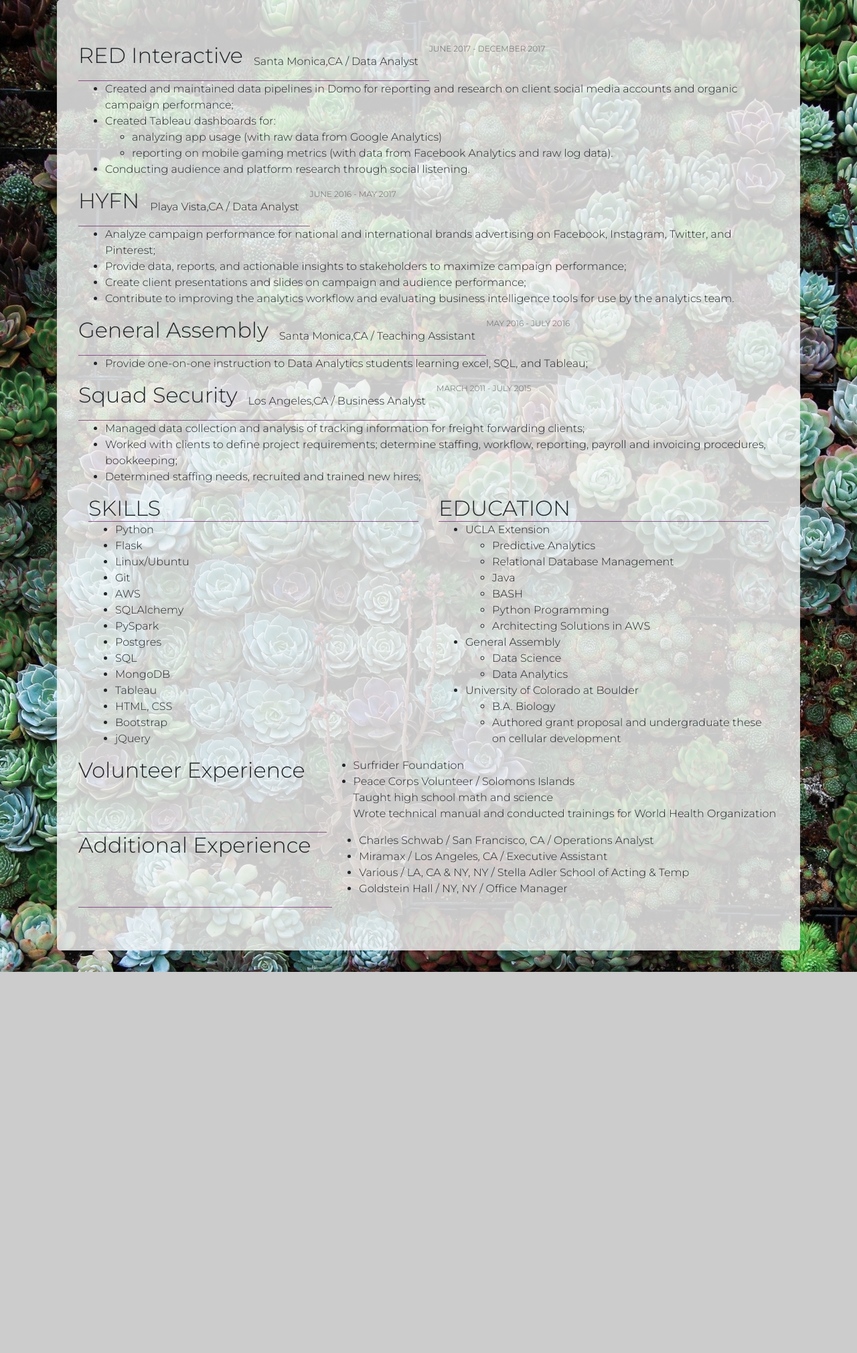
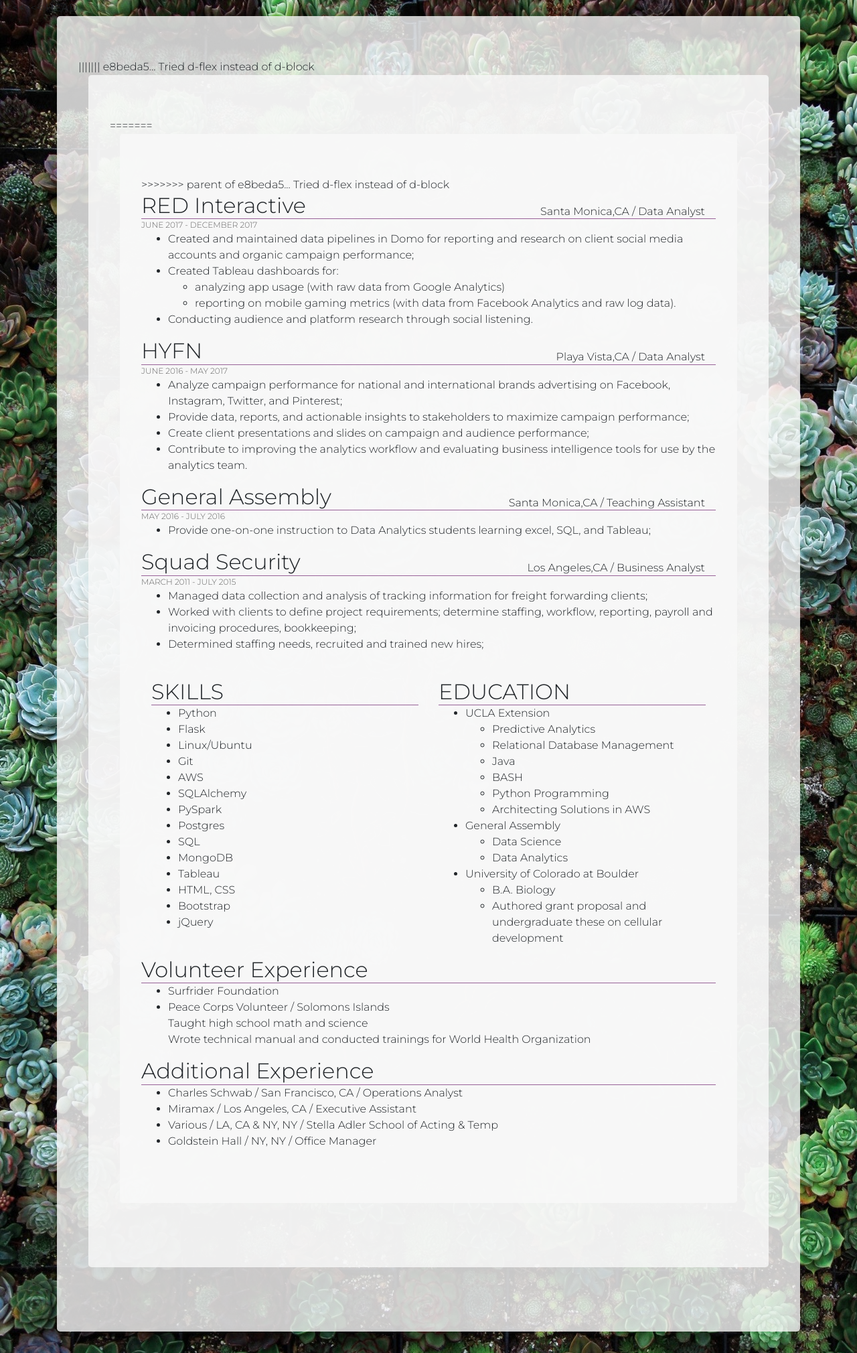
Before and after one commit to donehower/skd_site, a Flask app: page / in a window 1280 px wide. Shown: the part 56-2076 px from the top of the page at 67% size. Before the commit the page ends 1507 px from the top, so only its background shows below. Run offline with Flask 2, Linux system fonts and the light colour scheme; some libraries are stand-ins or nearby versions.

Commit message:
Removed commits with flex classes

```diff
--- a/skd_site/templates/about.html
+++ b/skd_site/templates/about.html
@@ -1,8 +1,16 @@
 {% extends "base.html" %}
 {% block content %}
 
+<<<<<<< HEAD
 <div class="container d-flex flex-sm-wrap">
   <div class="jumbotron d-flex flex-sm-wrap" id="white_alpha">
+||||||| e8beda5... Tried d-flex instead of d-block
+<div class="container d-flex flex-wrap">
+  <div class="jumbotron d-flex flex-wrap" id="white_alpha">
+=======
+<div class="container d-block">
+  <div class="jumbotron" id="white_alpha">
+>>>>>>> parent of e8beda5... Tried d-flex instead of d-block
 
       <div class="headline">
         <h2>RED Interactive</h2>
```
